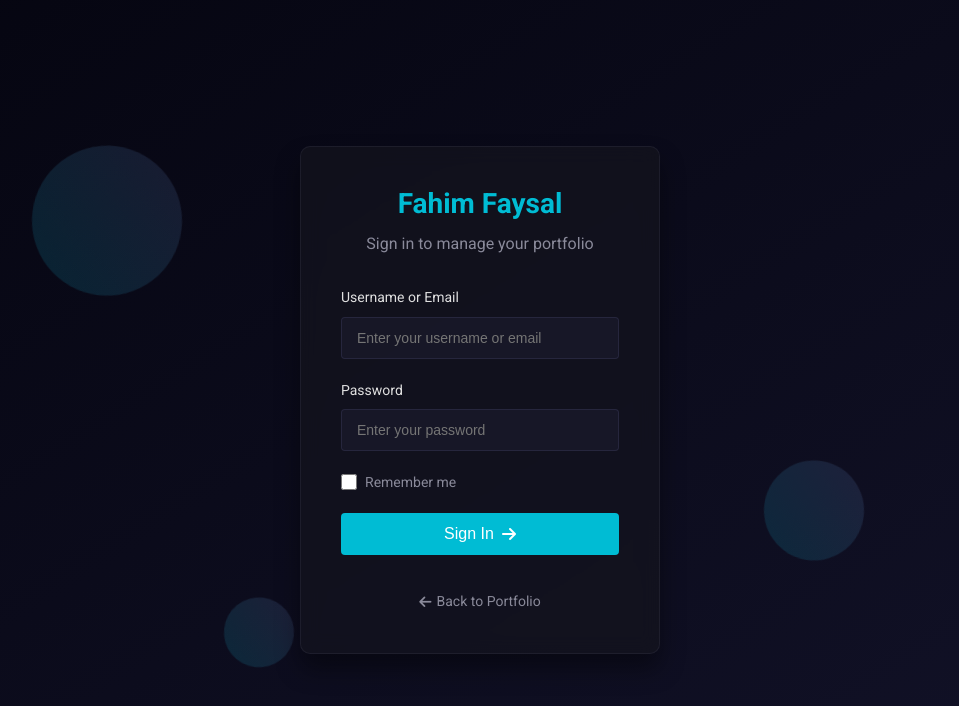
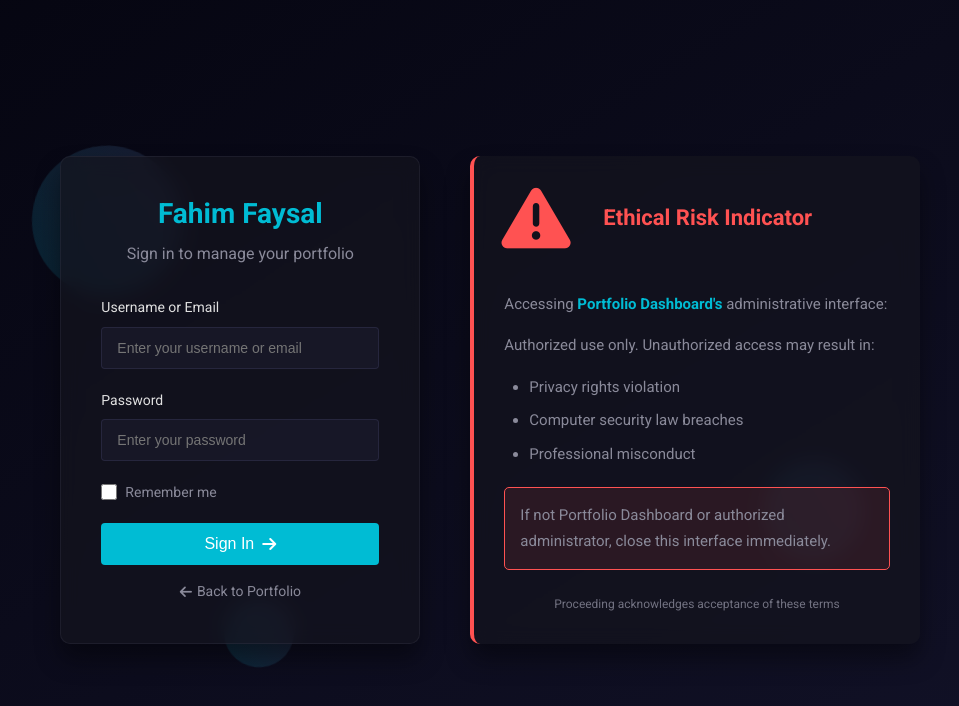
Before and after one commit to fahim-5/Portfolio, a React (Vite) app in the folder frontend/: page /admin/login in a window 1280 px wide. Shown: the top 706 px of the page, without its empty margins (160-1119 px from the left). Built offline with nearby package versions, Linux system fonts and the light colour scheme.

Commit message:
login functinaly added

```diff
--- a/frontend/src/components/AdminLogin.jsx
+++ b/frontend/src/components/AdminLogin.jsx
@@ -11,7 +11,6 @@ const AdminLogin = () => {
   const [usernameOnly, setUsernameOnly] = useState(false);
   const [portfolioName, setPortfolioName] = useState('Portfolio Dashboard');
 
-  // Load saved login ID and portfolio info if present
   useEffect(() => {
     const savedLoginId = localStorage.getItem('portfolio_remember_login');
     if (savedLoginId) {
@@ -19,9 +18,8 @@ const AdminLogin = () => {
       setRememberMe(true);
     }
 
-    // Get portfolio owner's name
     const personalInfo = portfolioService.getSectionData('personalInfo') || portfolioService.getSectionData('personal');
-    if (personalInfo && personalInfo.name) {
+    if (personalInfo?.name) {
       setPortfolioName(personalInfo.name);
     }
   }, []);
@@ -29,96 +27,86 @@ const AdminLogin = () => {
   const handleSubmit = (e) => {
     e.preventDefault();
 
-    // Get settings with auth info from localStorage
     const settings = portfolioService.getSectionData('settings');
 
-    // Check if settings has auth data
-    if (!settings || !settings.auth) {
-      // Default credentials for first-time setup
+    if (!settings?.auth) {
       if ((loginId === 'admin' || loginId === 'admin@example.com') && (usernameOnly || password === '1234')) {
         handleSuccessfulLogin('admin');
         return;
       }
-
       setErrorMessage('Invalid username/email or password');
       return;
     }
 
     const { username, email, passwordHash } = settings.auth;
-
-    // Check if login matches username or email
     const isLoginMatch = loginId === username || loginId === email;
     const userToUse = username || 'admin';
 
-    // If username-only login is enabled, allow login without password check
     if (usernameOnly && isLoginMatch) {
       handleSuccessfulLogin(userToUse);
       return;
     }
 
-    // Simple password verification (in a real app, you would use a proper hash comparison)
     const isPasswordMatch = passwordHash ? atob(passwordHash) === password : password === '1234';
 
-    if (isLoginMatch && isPasswordMatch) {
-      handleSuccessfulLogin(userToUse);
-    } else {
-      setErrorMessage('Invalid username/email or password');
-    }
+    isLoginMatch && isPasswordMatch
+      ? handleSuccessfulLogin(userToUse)
+      : setErrorMessage('Invalid username/email or password');
   };
 
   const handleSuccessfulLogin = (username) => {
-    // Save login ID if remember me is checked
-    if (rememberMe) {
-      localStorage.setItem('portfolio_remember_login', loginId);
-    } else {
-      localStorage.removeItem('portfolio_remember_login');
-    }
+    rememberMe
+      ? localStorage.setItem('portfolio_remember_login', loginId)
+      : localStorage.removeItem('portfolio_remember_login');
 
-    // Set auth session (in a real app, you would use proper session handling)
     sessionStorage.setItem('portfolio_auth', 'true');
     sessionStorage.setItem('portfolio_username', username);
-
-    // Redirect to dashboard with username in the path
     window.location.href = `/admin/${username}/dashboard`;
   };
 
   return (
     <div className={styles['login-page']}>
-      {/* Floating elements for decoration */}
       <div className={`${styles['floating-element']} ${styles['float-1']}`}></div>
       <div className={`${styles['floating-element']} ${styles['float-2']}`}></div>
       <div className={`${styles['floating-element']} ${styles['float-3']}`}></div>
 
+      <div className={styles['login-layout']}>
+
+
+        {/* Login Container */}
         <div className={styles['login-container']}>
           <div className={styles['login-box']}>
             <div className={styles['login-header']}>
               <h1>Fahim Faysal</h1>
               <p>Sign in to manage your portfolio</p>
             </div>
-          <form id="loginForm" className={styles['login-form']} onSubmit={handleSubmit}>
+
+            <form className={styles['login-form']} onSubmit={handleSubmit}>
               <div className={styles['form-group']}>
                 <label htmlFor="loginId">Username or Email</label>
                 <input
                   type="text"
                   id="loginId"
+                  value={loginId}
+                  onChange={(e) => setLoginId(e.target.value)}
                   placeholder="Enter your username or email"
                   required
                   autoComplete="off"
-                value={loginId}
-                onChange={(e) => setLoginId(e.target.value)}
                 />
               </div>
+
               <div className={styles['form-group']}>
                 <label htmlFor="password">Password</label>
                 <input
                   type="password"
                   id="password"
+                  value={password}
+                  onChange={(e) => setPassword(e.target.value)}
                   placeholder="Enter your password"
                   required={!usernameOnly}
-                value={password}
-                onChange={(e) => setPassword(e.target.value)}
                 />
               </div>
+
               <div className={styles['form-checkbox']}>
                 <label>
                   <input
@@ -133,14 +121,47 @@ const AdminLogin = () => {
               <button type="submit" className={styles['login-btn']}>
                 Sign In <i className="fas fa-arrow-right"></i>
               </button>
-            <div id="errorMessage" className={styles['error-message']}>
-              {errorMessage}
-            </div>
+
+              {errorMessage && (
+                <div className={styles['error-message']}>{errorMessage}</div>
+              )}
             </form>
+
             <div className={styles['back-to-portfolio']}>
-            <Link to="/"><i className="fas fa-arrow-left"></i> Back to Portfolio</Link>
+              <Link to="/">
+                <i className="fas fa-arrow-left"></i> Back to Portfolio
+              </Link>
             </div>
           </div>
+        </div>
+
+        {/* Ethical Warning Container */}
+        <div className={styles['warning-container']}>
+          <div className={styles['warning-box']}>
+            <div className={styles['warning-header']}>
+              <i className={`fas fa-exclamation-triangle ${styles['warning-icon']}`}></i>
+              <h2>Ethical Risk Indicator</h2>
+            </div>
+            <div className={styles['warning-content']}>
+              <p>Accessing <strong>{portfolioName}'s</strong> administrative interface:</p>
+              <p>  Authorized use only. Unauthorized access may result in:</p>
+              <ul className={styles['warning-list']}>
+                <li>Privacy rights violation</li>
+                <li>Computer security law breaches</li>
+                <li>Professional misconduct</li>
+              </ul>
+              <p className={styles['final-warning']}>
+                If not {portfolioName} or authorized administrator,
+                close this interface immediately.
+              </p>
+            </div>
+            <div className={styles['legal-disclaimer']}>
+              Proceeding acknowledges acceptance of these terms
+            </div>
+          </div>
+        </div>
+
+
       </div>
     </div>
   );
--- a/frontend/src/components/adminLogin.module.css
+++ b/frontend/src/components/adminLogin.module.css
@@ -131,7 +131,7 @@
 }
 
 .back-to-portfolio {
-  margin-top: 0;
+  margin-top: 15px;
   text-align: center;
 }
 
@@ -240,3 +240,205 @@
   color: var(--text-muted, #6c757d);
   opacity: 0.8;
 }
+
+
+
+
+
+
+
+
+.login-layout {
+  display: flex;
+  gap: 30px;
+  align-items: center;
+  max-width: 1200px;
+  margin: 0 auto;
+  padding: 20px;
+}
+
+.warning-container {
+  flex: 1;
+  max-width: 500px;
+  position: relative;
+  z-index: 1;
+}
+
+.warning-box {
+  background-color: var(--card-bg);
+  border-radius: 10px;
+  border-left: 4px solid var(--danger-color);
+  padding: 30px;
+  backdrop-filter: blur(10px);
+  box-shadow: 0 15px 25px rgba(0, 0, 0, 0.4);
+}
+
+.warning-header {
+  display: flex;
+  align-items: center;
+  gap: 15px;
+  margin-bottom: 25px;
+}
+
+
+
+.warning-icon {
+  color: var(--danger-color);
+  font-size: 28px;
+}
+
+
+
+.warning-header h2 {
+  color: var(--danger-color);
+  font-size: 22px;
+}
+
+
+.warning-badge{
+  color: var(--danger-color);
+  font-size: 40px;
+
+}
+.warning-content {
+  color: var(--text-muted);
+  font-size: 15px;
+  line-height: 1.7;
+}
+
+.warning-content strong {
+  color: var(--primary-color);
+}
+
+.warning-list {
+  margin: 15px 0;
+  padding-left: 25px;
+}
+
+.warning-list li {
+  margin-bottom: 8px;
+}
+
+.final-warning {
+  background: rgba(255, 82, 82, 0.1);
+  padding: 15px;
+  border-radius: 5px;
+  margin: 20px 0;
+  border: 1px solid var(--danger-color);
+}
+
+.legal-disclaimer {
+  font-size: 12px;
+  color: var(--text-muted);
+  text-align: center;
+  opacity: 0.8;
+  margin-top: 25px;
+}
+
+@media (max-width: 768px) {
+  .login-layout {
+    flex-direction: column;
+    padding: 20px;
+  }
+
+  .warning-container {
+    order: -1;
+    max-width: 100%;
+    margin-bottom: 30px;
+  }
+
+  .warning-box {
+    padding: 25px;
+  }
+}
+
+@media (max-width: 480px) {
+  .warning-header {
+    flex-direction: column;
+    text-align: center;
+  }
+
+  .warning-content {
+    font-size: 14px;
+  }
+}
+
+
+/* Ethical Warning Enhancements */
+.icon-container {
+  position: relative;
+  margin-bottom: 25px;
+}
+
+.security-icon {
+  font-size: 4rem;
+  color: rgba(0, 188, 212, 0.15);
+  position: absolute;
+  left: 50%;
+  transform: translateX(-50%);
+}
+
+.warning-icon {
+  font-size: 4rem;
+  color: var(--danger-color);
+  position: relative;
+  z-index: 1;
+  margin-bottom: 17px;
+  margin-right: 20px;
+}
+
+.access-alert {
+  background: rgba(255, 82, 82, 0.1);
+  padding: 15px;
+  border-radius: 8px;
+  display: flex;
+  align-items: center;
+  gap: 12px;
+  margin-bottom: 25px;
+}
+
+.warning-grid {
+  display: grid;
+  gap: 15px;
+  margin: 25px 0;
+}
+
+.warning-item {
+  display: flex;
+  align-items: center;
+  gap: 12px;
+  padding: 12px;
+  background: rgba(255, 82, 82, 0.05);
+  border-radius: 6px;
+  border-left: 3px solid var(--danger-color);
+}
+
+.compliance-notice {
+  border-top: 1px solid var(--border-color);
+  padding-top: 20px;
+  margin-top: 25px;
+  display: flex;
+  align-items: center;
+  gap: 12px;
+}
+
+.icon-spacer {
+  width: 30px;
+  text-align: center;
+  font-size: 1.4em;
+}
+
+/* Animation for attention */
+@keyframes icon-pulse {
+  0% { transform: scale(1); }
+  50% { transform: scale(1.1); }
+  100% { transform: scale(1); }
+}
+
+.security-icon {
+  animation: icon-pulse 3s ease-in-out infinite;
+}
+
+.warning-icon {
+  animation: icon-pulse 1.5s ease-in-out infinite;
+}
```
Lines whose indentation alone changed are shown as unchanged.
